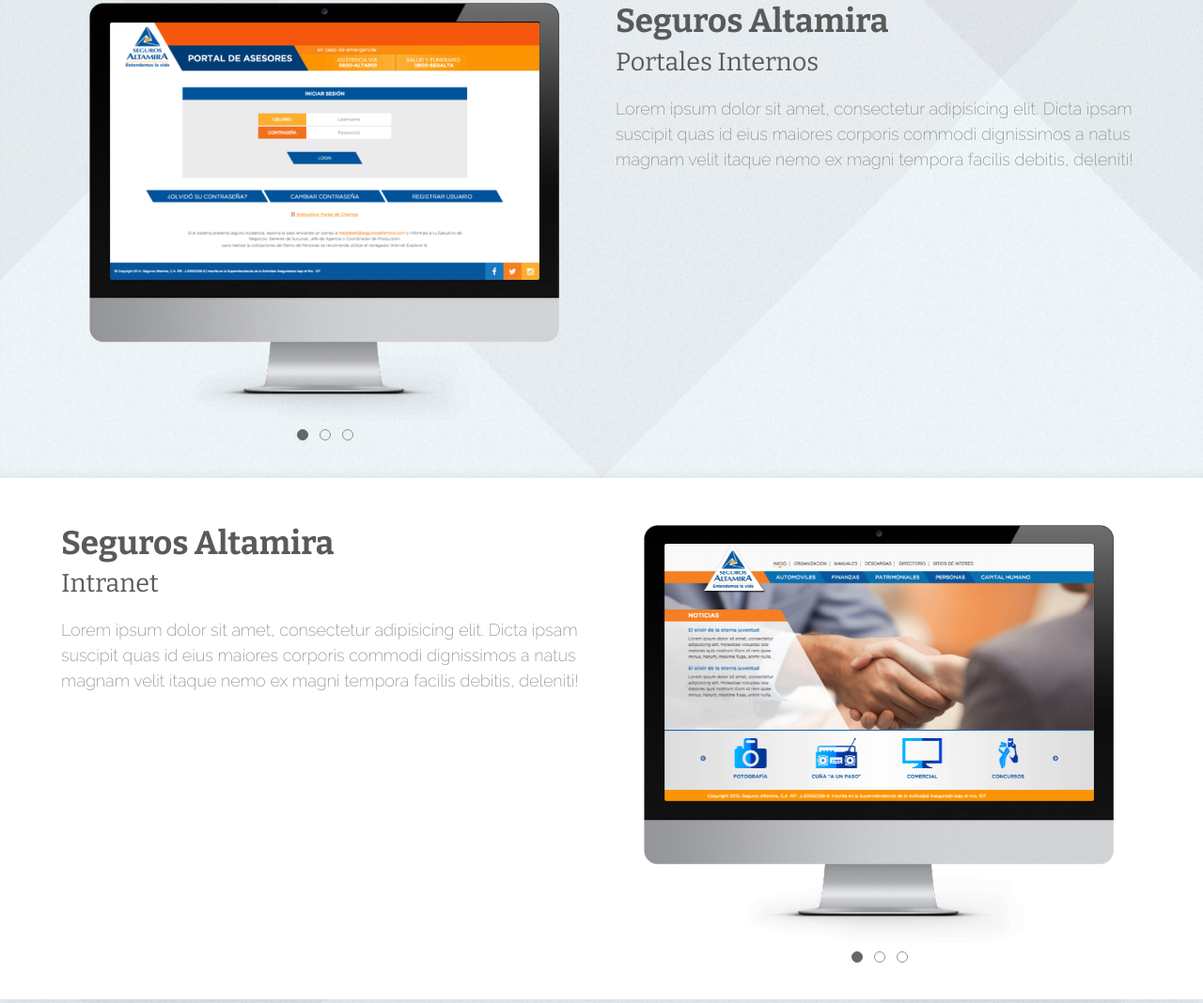
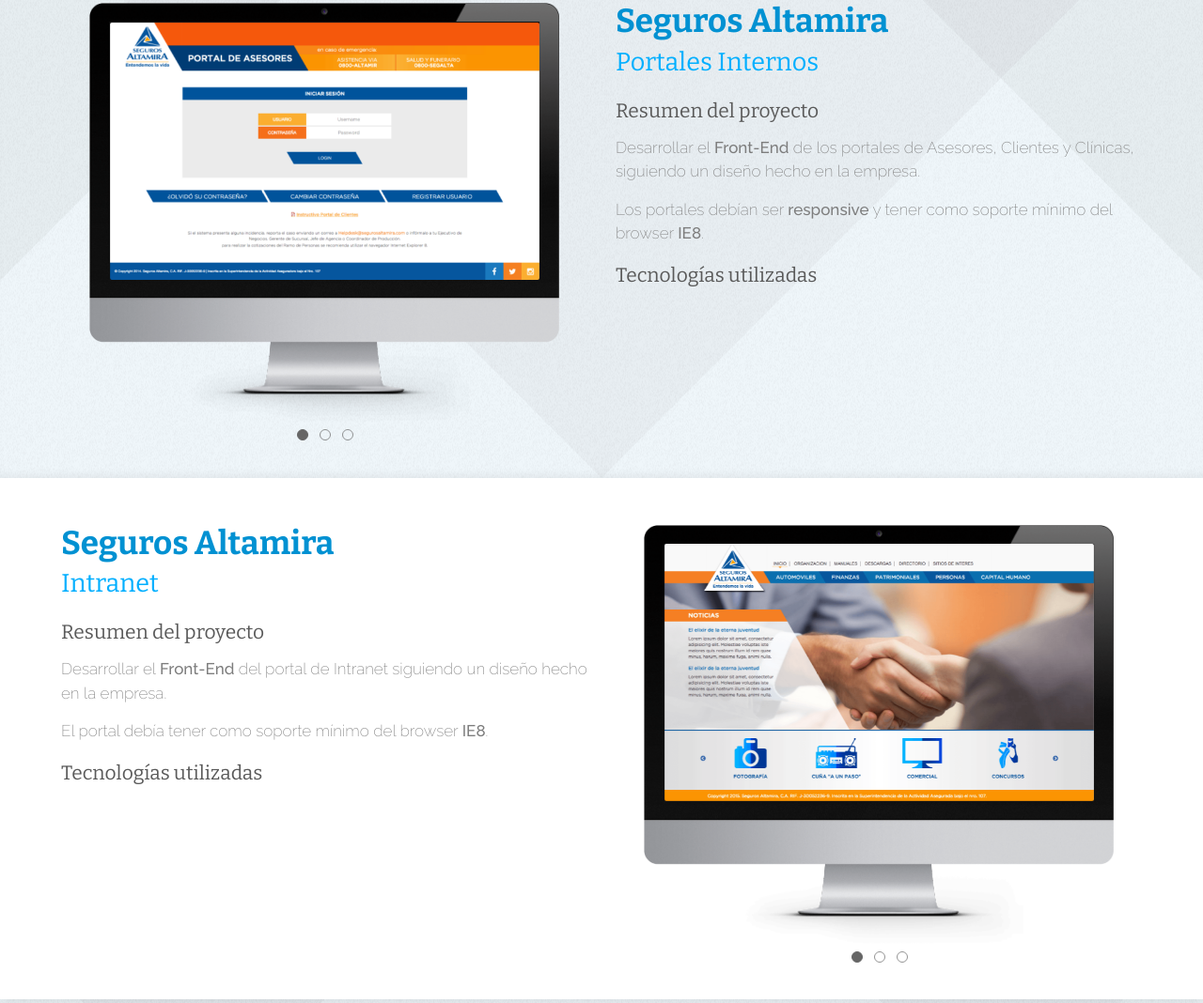
Before and after one commit to 1987cr/1987cr.github.io, a website: page index.html in a window 1280 px wide. Shown: the part 1402-2470 px from the top of the page at 94% size. Drawn offline with nearby package versions, Linux system fonts and the light colour scheme.

Commit message:
hell yeah batman

```diff
--- a/index.html
+++ b/index.html
@@ -105,7 +105,12 @@
               <div class="col-xs-12 col-sm-6 portfolio__description">
                 <h3>EMG Design</h3>
                 <h4>Website</h4>
-                <p>Lorem ipsum dolor sit amet, consectetur adipisicing elit. Dicta ipsam suscipit quas id eius maiores corporis commodi dignissimos a natus magnam velit itaque nemo ex magni tempora facilis debitis, deleniti!</p>
+
+                <h5>Resumen del proyecto</h5>
+                <p class="portfolio__description-paragraph">Crear una página web responsive para mostrar los servicios ofrecidos por la agencia.</p>
+
+                <h5>Tecnologías utilizadas</h5>
+
                 <br>
                 <a class="btn" target="_blank" href="http://www.emgdesign.com.ve">Visitar sitio</a>
               </div>
@@ -125,7 +130,13 @@
               <div class="col-xs-12 col-sm-6 col-sm-push-6 portfolio__description">
                 <h3>Seguros Altamira</h3>
                 <h4>Portales Internos</h4>
-                <p>Lorem ipsum dolor sit amet, consectetur adipisicing elit. Dicta ipsam suscipit quas id eius maiores corporis commodi dignissimos a natus magnam velit itaque nemo ex magni tempora facilis debitis, deleniti!</p>
+
+                <h5>Resumen del proyecto</h5>
+                <p class="portfolio__description-paragraph">Desarrollar el <span>Front-End</span> de los portales de Asesores, Clientes y Clínicas, siguiendo un diseño hecho en la empresa.</p>
+
+                <p class="portfolio__description-paragraph">Los portales debían ser <span>responsive</span> y tener como soporte mínimo del browser <span>IE8</span>.</p>
+
+                <h5>Tecnologías utilizadas</h5>
               </div>
               <div class="col-xs-12 col-sm-6 col-sm-pull-6 portfolio__carousel">
                 <div id="host1">
@@ -143,7 +154,12 @@
               <div class="col-xs-12 col-sm-6 portfolio__description">
                 <h3>Seguros Altamira</h3>
                 <h4>Intranet</h4>
-                <p>Lorem ipsum dolor sit amet, consectetur adipisicing elit. Dicta ipsam suscipit quas id eius maiores corporis commodi dignissimos a natus magnam velit itaque nemo ex magni tempora facilis debitis, deleniti!</p>
+
+                <h5>Resumen del proyecto</h5>
+                <p class="portfolio__description-paragraph">Desarrollar el <span>Front-End</span> del portal de Intranet siguiendo un diseño hecho en la empresa.</p>
+                <p class="portfolio__description-paragraph">El portal debía tener como soporte mínimo del browser <span>IE8</span>.</p>
+
+                <h5>Tecnologías utilizadas</h5>
               </div>
               <div class="col-xs-12 col-sm-6 portfolio__carousel">
                 <div id="host2">
@@ -161,7 +177,11 @@
               <div class="col-xs-12 col-sm-6 col-sm-push-6 portfolio__description">
               <h3>Globo Smart Tech</h3>
               <h4>Website</h4>
-                <p>Lorem ipsum dolor sit amet, consectetur adipisicing elit. Dicta ipsam suscipit quas id eius maiores corporis commodi dignissimos a natus magnam velit itaque nemo ex magni tempora facilis debitis, deleniti!</p>
+
+                <h5>Resumen del proyecto</h5>
+                <p>Crear una página web responsive para mostrar los productos ofrecidos por la empresa.</p>
+
+                <h5>Tecnologías utilizadas</h5>
                 <br>
                 <a class="btn" target="_blank" href="http://globosmart-tech.com/">Visitar sitio</a>
               </div>
@@ -181,7 +201,7 @@
               <div class="col-xs-12 col-sm-6 portfolio__description">
                 <h3>La Montserratina</h3>
                 <h4>Tu foto de navidad</h4>
-                <p>Lorem ipsum dolor sit amet, consectetur adipisicing elit. Dicta ipsam suscipit quas id eius maiores corporis commodi dignissimos a natus magnam velit itaque nemo ex magni tempora facilis debitis, deleniti!</p>
+
               </div>
               <div class="col-xs-12 col-sm-6 portfolio__carousel">
                 <div id="host5">
@@ -199,7 +219,7 @@
               <div class="col-xs-12 col-sm-6 col-sm-push-6 portfolio__description">
                 <h3>La Montserratina</h3>
                 <h4>Trivia beisbolera</h4>
-                <p>Lorem ipsum dolor sit amet, consectetur adipisicing elit. Dicta ipsam suscipit quas id eius maiores corporis commodi dignissimos a natus magnam velit itaque nemo ex magni tempora facilis debitis, deleniti!</p>
+
               </div>
               <div class="col-xs-12 col-sm-6 col-sm-pull-6 portfolio__carousel">
                 <div id="host6">
--- a/styles/main.css
+++ b/styles/main.css
@@ -18,29 +18,42 @@
 	font-size: 16px;
 }
 
-h3,h4{
+h3,h4,h5{
 	font-family: "Bitter";
-	color: #5a5a5a;
 }
 
 h4{
 	font-size: 27px;
+	margin-bottom: 25px;
+	color: #00afff;
+}
+
+h5{
+	color: #5a5a5a;
+	margin-bottom: 0;
+	margin-top: 20px;
+	font-size: 21px;
 }
 
 h3{
 	font-size: 35px;
 	font-weight: 700;
 	margin-top: 0;
+	color: #0091D2;
 }
 
-p{
-	margin-top: 20px;
-	font-size: 18px;
+.portfolio__description-paragraph{
+	margin-top: 15px;
+	font-size: 17px;
 	line-height: 1.5;
 	font-weight: 200;
 	color: #848484;
 }
 
+.portfolio__description-paragraph > span{
+	font-weight: 500;
+	color: #7D7D7D;
+}
 /*****************************************************************************************************/
 /* Buttons
 ******************************************************************************************************/
```
